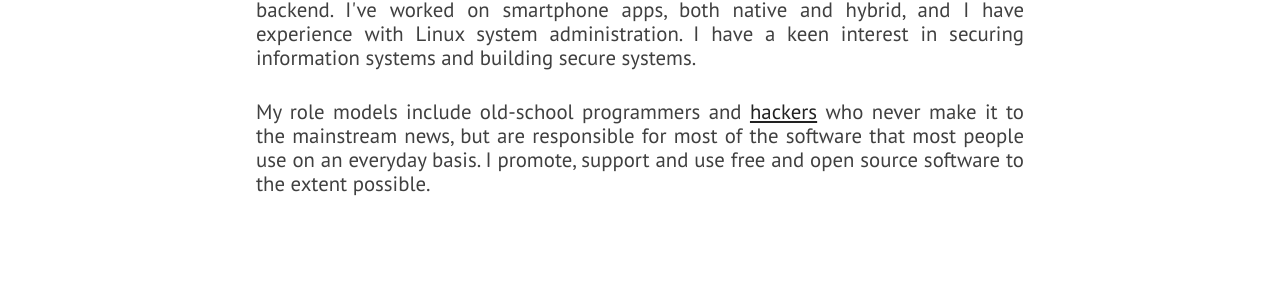
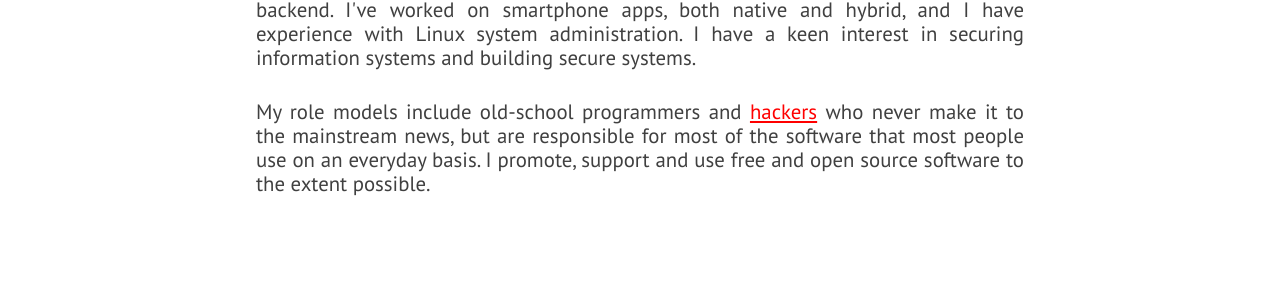
Before and after one commit to skctcdgit/skctcdgit.github.io, a Jekyll site: the page built from index.html, in a window 1280 px wide. Shown: the part 1380-1674 px from the top of the page. Built offline with Jekyll 4.4.1, drawn with Linux system fonts in a browser that asks for light colours; nearby versions of some CDN libraries.

Commit message:
Update extra.html

```diff
--- a/_includes/extra.html
+++ b/_includes/extra.html
@@ -6,7 +6,10 @@
                 I'd love to hear from you! I'm open to collaborations, especially on open source projects. Interesting work opportunity? Shoot. Just want to have a coffee and talk about stars, cars or Pokémon? Awesome.
             </p>
             <p class="paragraph-text justify-text">
-                Please feel free to write to me for anything at <a style="color: white" href="mailto:{{ site.email }}">{{ site.email }}</a>. It might take me a day to get back, but rest assured, you'll hear from me.
+                <style>
+                    a { color: #FF0000; } /* CSS link color */
+                </style>
+                Please feel free to write to me for anything at <a href="mailto:{{ site.email }}">{{ site.email }}</a>. It might take me a day to get back, but rest assured, you'll hear from me.
             </p>
             <p class="paragraph-text justify-text">
                 My resume is available here: <a href="{{ site.blog_url }}/resume/resume.pdf">PDF</a>
```
